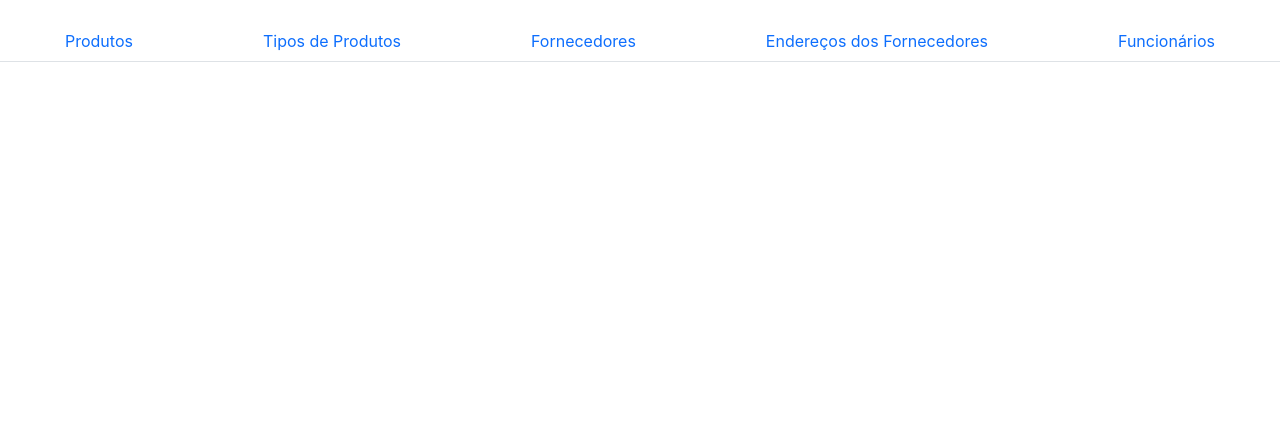
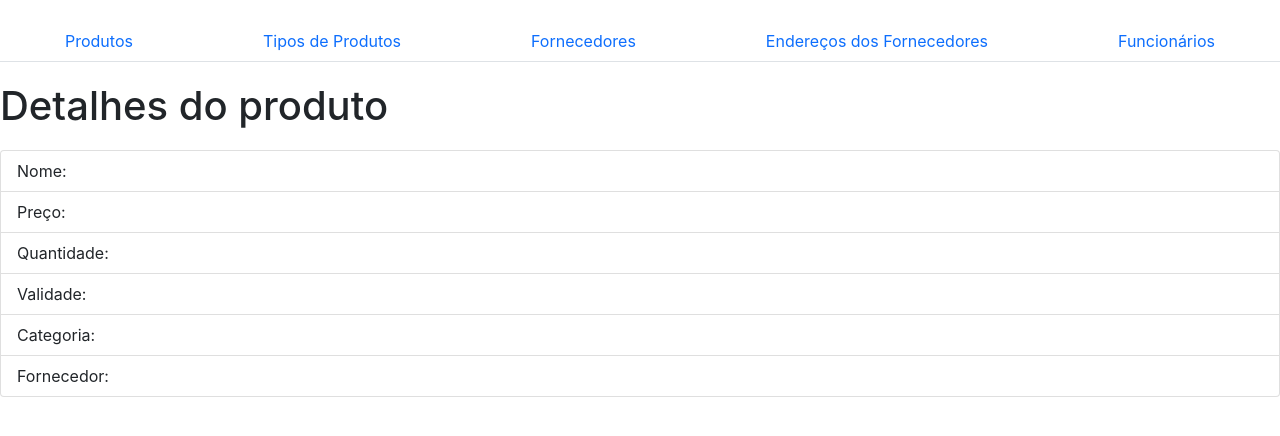
Before and after one commit to anaBeatrizWalker/ExpressReact, a React (Create React App) app: page /produtos/1 in a window 1280 px wide. Shown: the top 436 px of the page. Built offline with nearby package versions, Linux system fonts and the light colour scheme; no server answers.

Commit message:
Adicionando lista de dados de um produto

```diff
--- a/src/Routes.js
+++ b/src/Routes.js
@@ -1,7 +1,7 @@
 import React from 'react'
 import { Routes, Route } from 'react-router'
 
-import Produtos from './components/Produtos'
+import DadosProduto from './components/Produtos/DadosProduto'
 import TiposProdutos from './components/TiposProdutos'
 import Fornecedores from './components/Fornecedores'
 import Enderecos from './components/Enderecos'
@@ -10,7 +10,7 @@ import Funcionarios from './components/Funcionarios'
 export default function Rotas(){
     return (
         <Routes>
-            <Route path='/produtos' element={<Produtos/>}></Route>
+            <Route path='/produtos/:id' element={<DadosProduto/>}></Route>
             <Route path='/tipos_produtos' element={<TiposProdutos/>}></Route>
             <Route path='/fornecedores' element={<Fornecedores/>}></Route>
             <Route path='/enderecos' element={<Enderecos/>}></Route>
--- a/src/components/Produtos.js
+++ /dev/null
@@ -1,17 +0,0 @@
-import React, { useEffect } from 'react'
-import api_express from '../config/api_express'
-
-export default function Produtos(){
-
-    useEffect(()=>{
-        api_express.get('/produtos').then(resp => {
-            console.log(resp.data.data)
-        })
-    })
-
-    return (
-        <div>
-            <h1>Produtos</h1>
-        </div>
-    )
-}
--- /dev/null
+++ b/src/components/Produtos/DadosProduto.js
@@ -0,0 +1,33 @@
+import React, { useEffect, useState } from 'react'
+import api_express from '../../config/api_express'
+import { useParams } from 'react-router'
+
+import { ListGroup } from 'react-bootstrap'
+
+export default function Produtos(){
+
+    let {id} = useParams()
+    const [produto, setProduto] = useState({})
+
+    useEffect(()=>{
+        api_express.get(`/produtos/${id}`).then(resp => {
+            setProduto(resp.data.produto)
+        })
+    }, [id])
+
+    return (
+        <div style={{marginTop: '20px'}}>
+
+            <h1>Detalhes do produto</h1>
+
+            <ListGroup style={{marginTop: '20px'}}>
+                <ListGroup.Item>Nome: {produto.nome}</ListGroup.Item>
+                <ListGroup.Item>Preço: {produto.preco}</ListGroup.Item>
+                <ListGroup.Item>Quantidade: {produto.quantidade}</ListGroup.Item>
+                <ListGroup.Item>Validade: {produto.validade}</ListGroup.Item>
+                <ListGroup.Item>Categoria: {produto.tipo_produto_id}</ListGroup.Item>
+                <ListGroup.Item>Fornecedor: {produto.fornecedor_id}</ListGroup.Item>
+            </ListGroup>
+        </div>
+    )
+}
```
